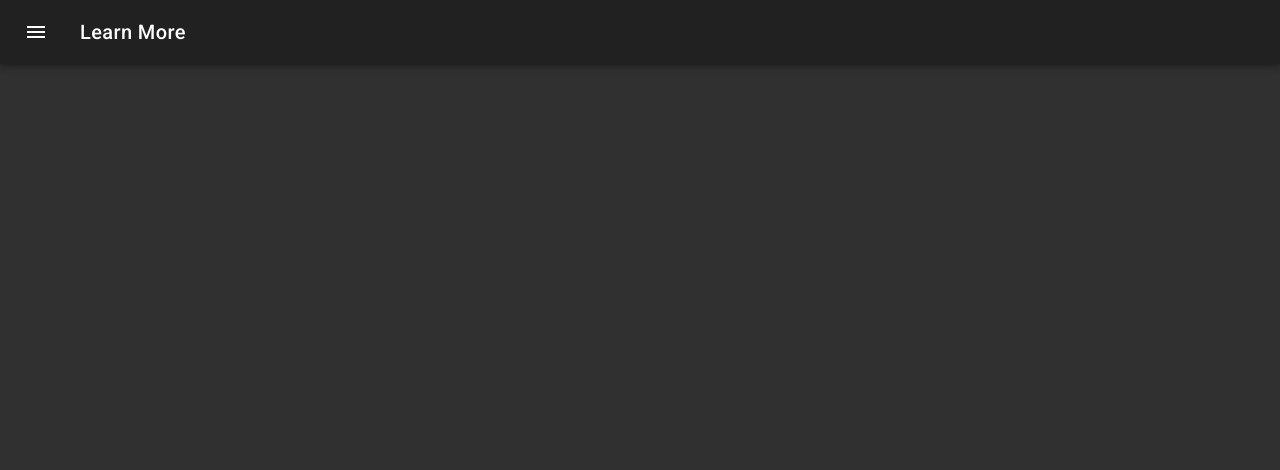
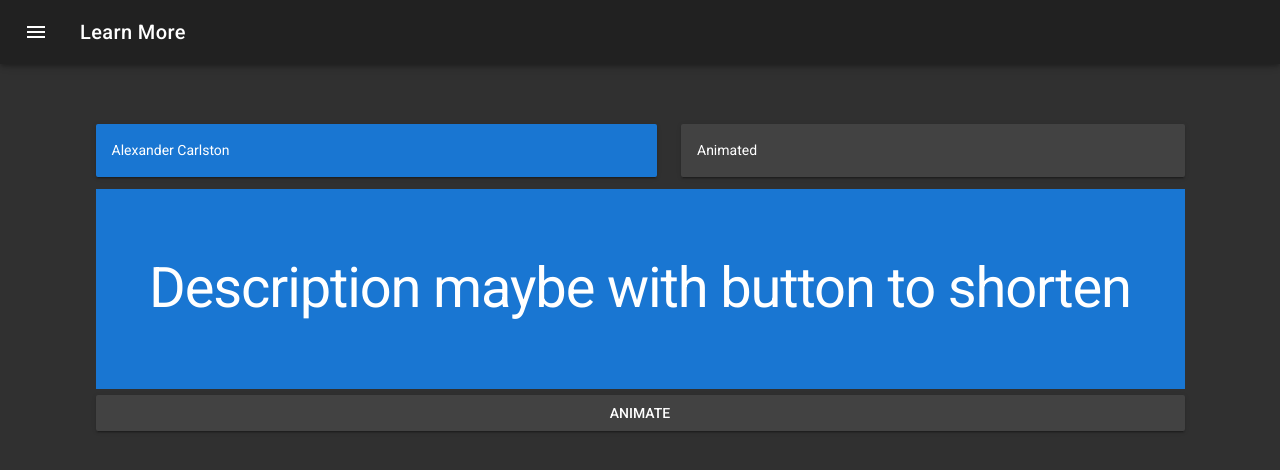
Before and after one commit to AlexanderCarlston/Personal-Site, a Vue app: page / in a window 1280 px wide. Shown: the top 470 px of the page. Built offline with nearby package versions, Linux system fonts and the light colour scheme; some icons are missing.

Commit message:
made progress on structure

```diff
--- a/src/App.vue
+++ b/src/App.vue
@@ -60,8 +60,8 @@
       <v-toolbar-title>Learn More</v-toolbar-title>
     </v-toolbar>
     <v-content>
-      <v-container fluid fill-height>
-        <v-layout justify-center align-center>
+      <v-container>
+        <v-layout>
           <router-view></router-view>
         </v-layout>
       </v-container>
@@ -76,22 +76,46 @@ export default {
     drawer: false,
     technology: [{
       name: "HTML",
-      image: "devicon-html5-plain"
+      image: "devicon-html5-plain",
+      description: "",
+      card: [
+
+      ]
     }, {
       name: "CSS",
-      image: "devicon-css3-plain"
+      image: "devicon-css3-plain",
+      description: "",
+      card: [
+
+      ]
     }, {
       name: "JavaScript",
-      image: "devicon-javascript-plain"
+      image: "devicon-javascript-plain",
+      description: "",
+      card: [
+
+      ]
     }, {
       name: "Vue.js",
-      image: "devicon-vuejs-plain"
+      image: "devicon-vuejs-plain",
+      description: "",
+      card: [
+
+      ]
     }, {
       name: "Node.js",
-      image: "devicon-nodejs-plain"
+      image: "devicon-nodejs-plain",
+      description: "",
+      card: [
+
+      ]
     }, {
       name: "Express",
-      image: "devicon-express-original"
+      image: "devicon-express-original",
+      description: "",
+      card: [
+
+      ]
     }]
   })
 }
--- a/src/components/LandingPage.vue
+++ b/src/components/LandingPage.vue
@@ -1,10 +1,29 @@
 <template>
+  <v-container grid-list-xl>
+    <Name></Name>
+    <v-jumbotron color="primary" dark height="200px">
+    <v-container fill-height>
+      <v-layout align-center>
+        <v-flex text-xs-center>
+          <h3 class="display-3">Description maybe with button to shorten</h3>
+        </v-flex>
+      </v-layout>
+    </v-container>
+  </v-jumbotron>
+  <v-btn block color="secondary" dark>Animate</v-btn>
+  <v-layout>
 
+  </v-layout>
+  </v-container>
 </template>
 
 <script>
+import Name from '@/components/Name.vue'
 export default {
-  name: 'LandingPage'
+  name: 'LandingPage',
+  components: {
+    Name
+  }
 }
 
 
--- /dev/null
+++ b/src/components/Name.vue
@@ -0,0 +1,23 @@
+<template>
+  <v-layout v-bind="binding">
+    <v-flex>
+      <v-card dark color="primary">
+        <v-card-text>Alexander Carlston</v-card-text>
+      </v-card>
+    </v-flex>
+    <v-flex>
+      <v-card dark color="secondary">
+        <v-card-text>Animated</v-card-text>
+      </v-card>
+    </v-flex>
+  </v-layout>
+</template>
+
+<script>
+export default {
+  name: "Name"
+}
+</script>
+
+<style scoped>
+</style>
```
Also changed, not shown: src/components/AboutMe.vue (added, +11 -0 lines), src/components/TechCanvas.vue (added, +11 -0 lines).
